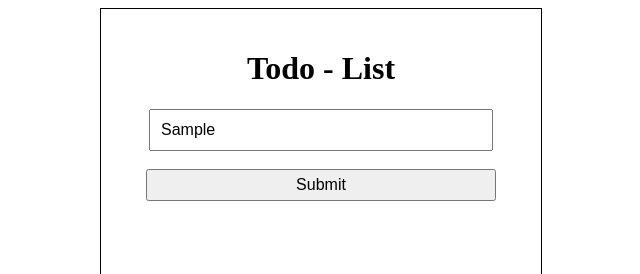
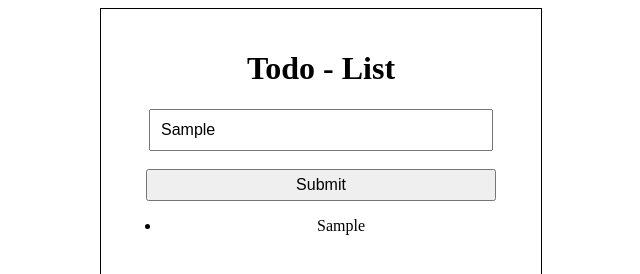
Before and after one commit to BOOBESH776/Todo---List, a plain HTML site: page index.html in a window 1280 px wide. Both pictures are taken after typing "Sample" into the empty fields and a click on the button "Submit". Shown: the top 274 px of the page, 319-959 px from the left. Drawn offline with Linux system fonts and the light colour scheme.

Commit message:
add output display for todo items in the todo list application

```diff
--- a/index.html
+++ b/index.html
@@ -14,7 +14,7 @@
         <input type="text" id="todo-input" placeholder="Enter a new todo"><br><br>
 
         <button id="btn">Submit</button>
-
+        <div id="output"></div>
 
     </div>
 
--- a/script.js
+++ b/script.js
@@ -1,9 +1,11 @@
-todo = document.getElementById("todo-input").value;
 
-btn.addEventListener("click", function() {
-    document.createElement("ul");
-    var li = document.createElement("li");
+btn.addEventListener("click", function () {
+    todo = document.getElementById("todo-input").value;
+    let ul = document.createElement("ul");
+    let li = document.createElement("li");
     li.textContent = todo;
-    ul.append(li);
-    document.body.append(ul);
+
+    ul.appendChild(li);
+
+    document.getElementById("output").appendChild(ul);
 });
```
